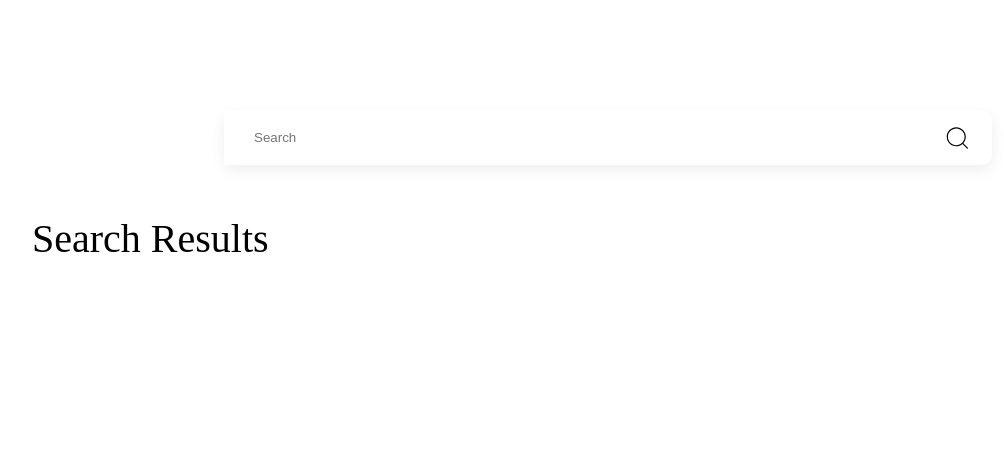
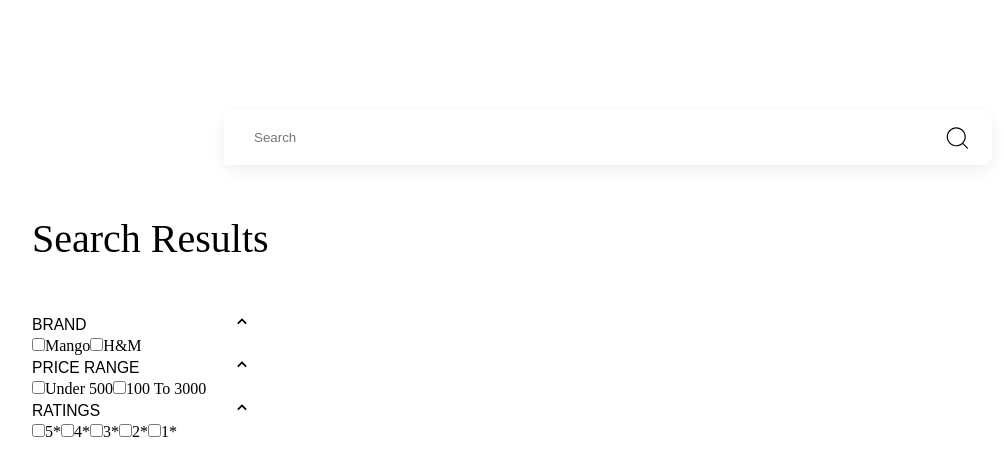
Before and after one commit to vishwajeetraj11/ecom-task, a React (Vite) app: page / in a window 1280 px wide. Shown: the top 476 px of the page, without its empty margins (32-1036 px from the left). Built offline with nearby package versions, Linux system fonts and the light colour scheme.

Commit message:
using accordion in search filters

```diff
--- a/src/components/searchFilters/index.tsx
+++ b/src/components/searchFilters/index.tsx
@@ -1,10 +1,66 @@
 import React from "react";
 import searchFiltersStyles from "./searchFilters.module.scss";
+import Accordion from "../accordion";
 
 type Props = {};
 
 const SearchFilters = (props: Props) => {
-  return <div className={searchFiltersStyles.searchFiltersContainer}></div>;
+  const [accordionStates, setActiveAccordionStates] = React.useState({
+    brand: true,
+    price: true,
+    rating: true,
+  });
+  return (
+    <div className={searchFiltersStyles.searchFiltersContainer}>
+      <Accordion
+        toggleAccordion={() =>
+          setActiveAccordionStates((prev) => ({ ...prev, brand: !prev.brand }))
+        }
+        title="brand"
+        isOpen={accordionStates.brand}
+      >
+        <input type="checkbox" name="brand" id="brand-mango" />
+        <label htmlFor="brand-mango">Mango</label>
+        <input type="checkbox" name="brand" id="brand-h&m" />
+        <label htmlFor="brand-h&m">H&M</label>
+      </Accordion>
+
+      <Accordion
+        toggleAccordion={() =>
+          setActiveAccordionStates((prev) => ({ ...prev, price: !prev.price }))
+        }
+        title="price range"
+        isOpen={accordionStates.price}
+      >
+        <input type="checkbox" name="price" id="price-500" />
+        <label htmlFor="price-500">Under 500</label>
+        <input type="checkbox" name="price" id="price-3000" />
+        <label htmlFor="price-3000">100 To 3000</label>
+      </Accordion>
+
+      <Accordion
+        toggleAccordion={() =>
+          setActiveAccordionStates((prev) => ({
+            ...prev,
+            rating: !prev.rating,
+          }))
+        }
+        title="ratings"
+        isOpen={accordionStates.rating}
+      >
+        <input type="checkbox" name="prcie" id="rating-5-star" />
+        <label htmlFor="rating-5-star">5*</label>
+        <input type="checkbox" name="rating" id="rating-4-star" />
+        <label htmlFor="rating-4-star">4*</label>
+        <input type="checkbox" name="rating" id="rating-3-star" />
+        <label htmlFor="rating-3-star">3*</label>
+        <input type="checkbox" name="rating" id="rating-2-star" />
+        <label htmlFor="rating-2-star">2*</label>
+        <input type="checkbox" name="rating" id="rating-1-star" />
+        <label htmlFor="rating-1-star">1*</label>
+      </Accordion>
+    </div>
+  );
 };
 
 export default SearchFilters;
```
